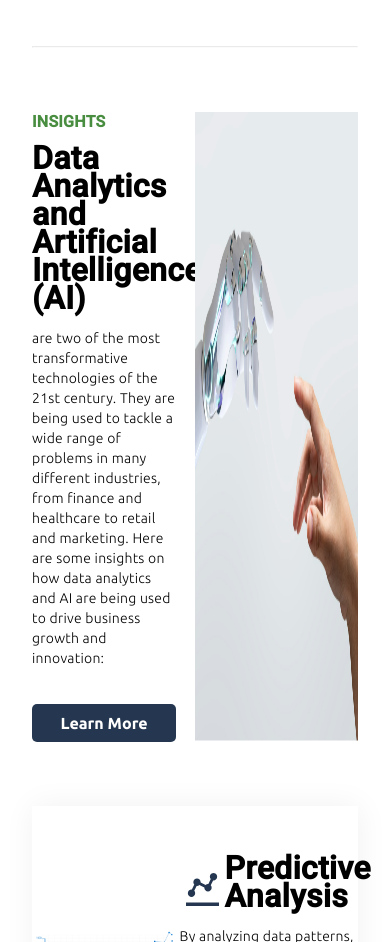
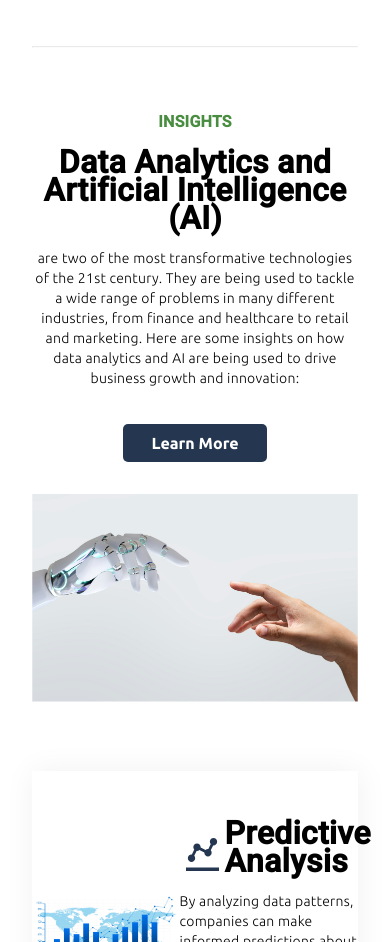
Before and after one commit to Ken-mbira/sturdy-disco, an Angular app: page / in a window 390 px wide. Shown: the part 1413-2355 px from the top of the page. Built offline with nearby package versions, Linux system fonts and the light colour scheme.

Commit message:
make insights section responsive

```diff
--- a/src/app/home/insights/insights.component.css
+++ b/src/app/home/insights/insights.component.css
@@ -42,3 +42,26 @@
     max-width: 100%;
     height: auto;
 }
+
+@media (max-width: 1000px) {
+    .main{
+        display: block
+    }
+    .text-content{
+        width: 100%;
+        text-align: center;
+        margin-bottom: 2rem;
+    }
+    .image-content{
+        width: 100%;
+        text-align: center;
+        display: block;
+    }
+    .text-content h5{
+        margin: 0;
+    }
+    .text-content h3{
+        margin-top: 1rem;
+        margin-bottom: 1rem;
+    }
+}
```
